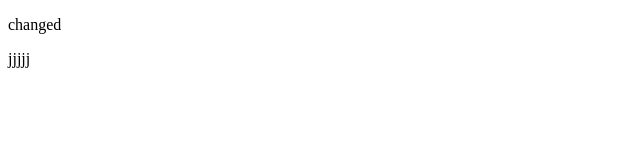
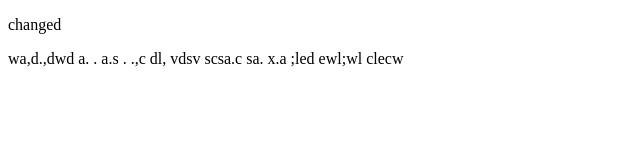
Before and after one commit to xodjiaka/test, a plain HTML site: page index.html in a window 1280 px wide. Shown: the whole page, without its empty margins (0-640 px from the left). Drawn offline with Linux system fonts and the light colour scheme.

Commit message:
Update index.html
s a ,;,;,a;,a;,wqs,qdq,dqdd,;dwq

```diff
--- a/index.html
+++ b/index.html
@@ -7,6 +7,6 @@
 </head>
 <body>
     <p>changed</p>
-    jjjjj
+    wa,d.,dwd a. . a.s . .,c dl, vdsv scsa.c sa. x.a ;led ewl;wl clecw
 </body>
 </html>
```
